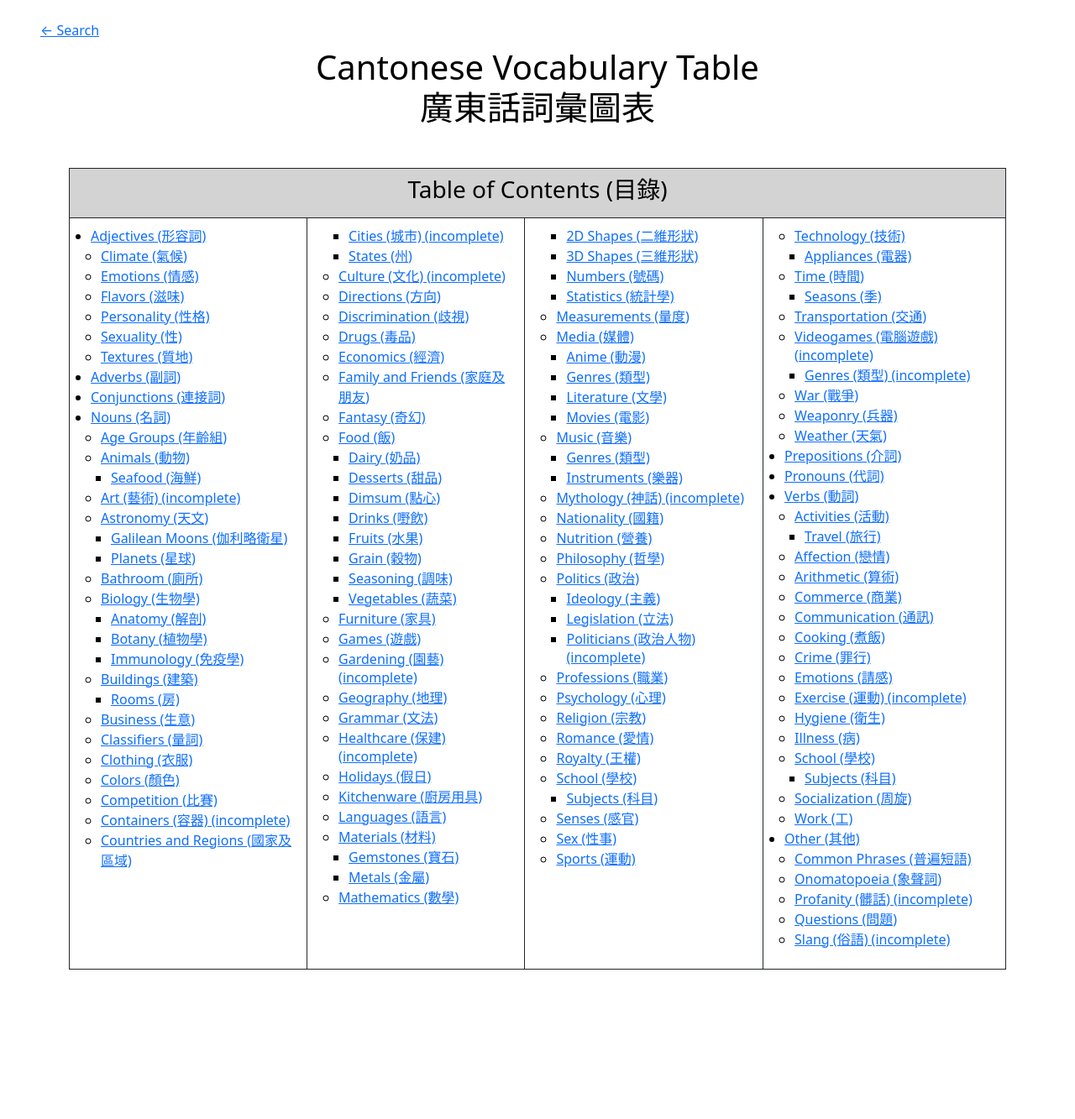
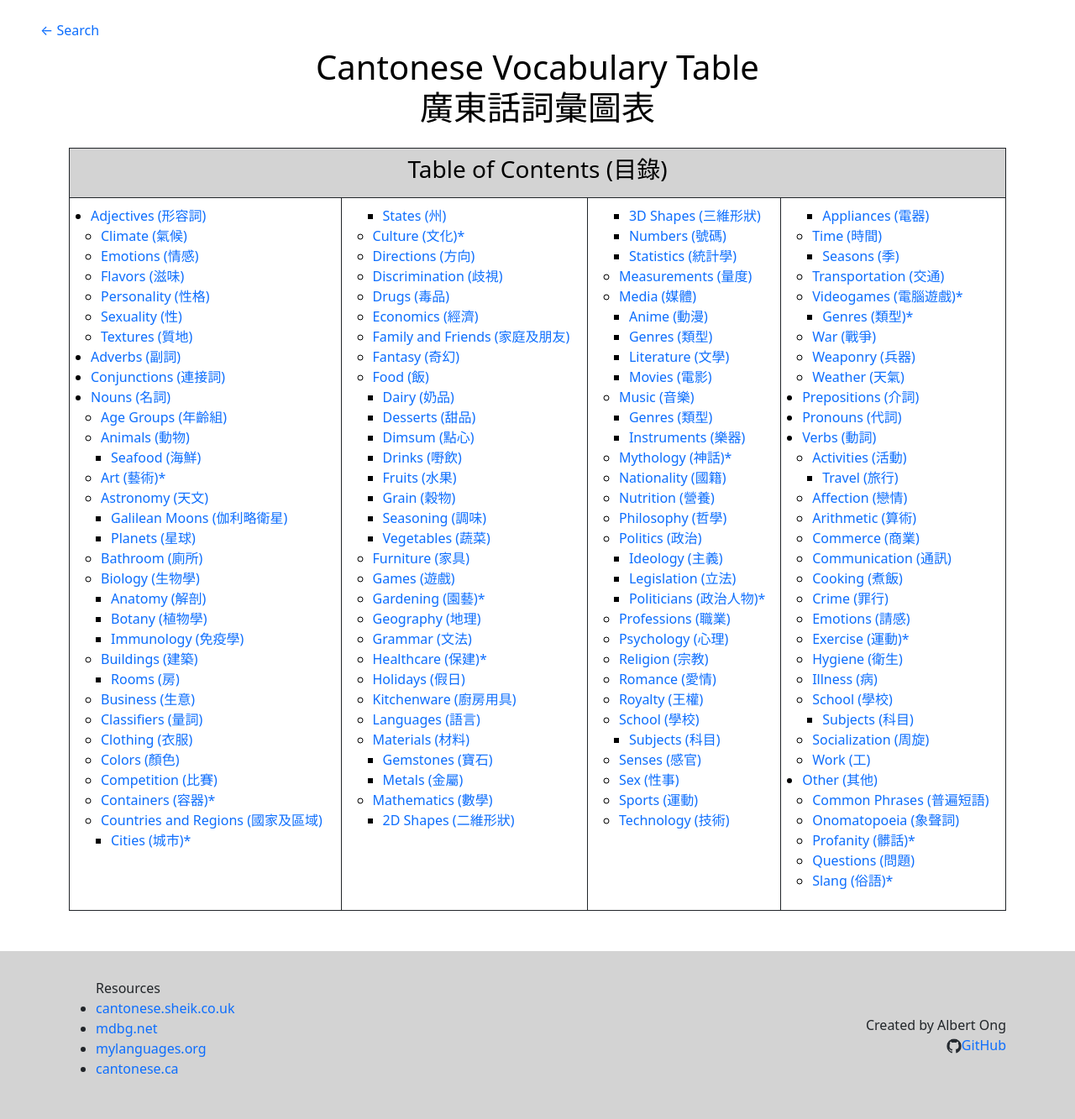
Before and after one commit to Albert-C-Ong/Cantonese-Vocabulary-Table, a PHP site: page /pages/homepage.php in a window 1280 px wide. Shown: the whole page at 84% size. Before the commit the page ends 1155 px from the top, so only its background shows below. Run offline with PHP 8.4, Linux system fonts and the light colour scheme; data comes from the database, SQL or seed files in the repository; both versions use the stored data as it was after the commit.

Commit message:
Converted resources category to navbar

```diff
--- a/pages/homepage.php
+++ b/pages/homepage.php
@@ -34,7 +34,7 @@ function print_categories($categories, $count = 1, $tab = 0) {
     $columns = 4;
 
     for ($i = 1; $i < $columns; $i++) {
-      $dividing_index = (floor($total_categories / $columns) * $i) + 1;
+      $dividing_index = (floor($total_categories / $columns) * $i) + 2;
       array_push($dividing_indices, $dividing_index);
     }
 
@@ -44,11 +44,11 @@ function print_categories($categories, $count = 1, $tab = 0) {
         echo "$head</td>\n<td>$tail";
     }
 
-    $incomplete_tag = ($incomplete ? "(incomplete)" : "");
+    $incomplete_tag = ($incomplete ? "<span title='incomplete'>*</span>" : "");
 
     $category_vars = "name=$name&parent=$parent&parent2=$parent2&chinese=$chinese";
 
-    echo "<li><a href='category.php?$category_vars'>$name ($chinese) $incomplete_tag</a></li>\n";
+    echo "<li><a href='category.php?$category_vars'>$name ($chinese)$incomplete_tag</a></li>\n";
 
     $res = $db -> query("SELECT COUNT(*) FROM categories WHERE parent is '$name'");
     $has_subcategories = $res -> fetchArray()[0] != 0;
@@ -92,18 +92,27 @@ h1, h2, h3 {
   text-align: center;
 }
 
-.table-heading {
+a {
+  text-decoration: none;
+}
+
+.bg-lightgray {
   background-color: lightgray;
 }
+
 .text-black {
   color: black;
 }
 
-ul {
+.navbar .navbar-text {
+  color: black;
+}
+
+.table ul {
   margin-left: -15px;
 }
 
-ul ul {
+.table ul ul {
   margin-left: -20px;
 }
 </style>
@@ -118,8 +127,8 @@ ul ul {
 <h1 class="mt-2">Cantonese Vocabulary Table<br>廣東話詞彙圖表</h1>
 
 <div class="container w-100">
-  <table class="table table-bordered border-dark text-black mt-5">
-    <tr class="table-heading">
+  <table class="table table-bordered border-dark text-black mt-4 mb-5">
+    <tr class="bg-lightgray">
       <td colspan="4"><h3>Table of Contents (目錄)</h3></td>
     </tr>
     <tr>
@@ -132,6 +141,24 @@ ul ul {
     </tr>
   </table>
 </div>
+
+<nav class="navbar navbar-expand-lg navbar-light bg-lightgray h-25">
+  <div class="container align-bottom">
+    <div class="navbar-collapse ">
+        <ul>
+        Resources
+          <li><a target="_blank" href="http://www.cantonese.sheik.co.uk/">cantonese.sheik.co.uk</a></li>
+          <li><a target="_blank" href="https://www.mdbg.net/chinese/dictionary">mdbg.net</a></li>
+          <li><a target="_blank" href="http://mylanguages.org/learn_cantonese.php">mylanguages.org</a></li>
+          <li><a target="_blank" href="https://cantonese.ca/">cantonese.ca</a></li>
+        </ul>
+      <div class="text-end ms-auto">
+        <span title="testing testing 123">Created by Albert Ong</span><br>
+        <img src="../assets/github_icon.png" height="18px"><a target="_blank" href="https://github.com/Albert-C-Ong/Cantonese-Vocabulary-Table">GitHub</a>
+      </div>
+    </div>
+  </div>
+</nav>
 </body>
 
 </html>
```
Also changed, not shown: TODO.md (+4 -2 lines), pages/category.php (+2 -15 lines), README.md, assets/github_icon.png (added), database/database.db.
